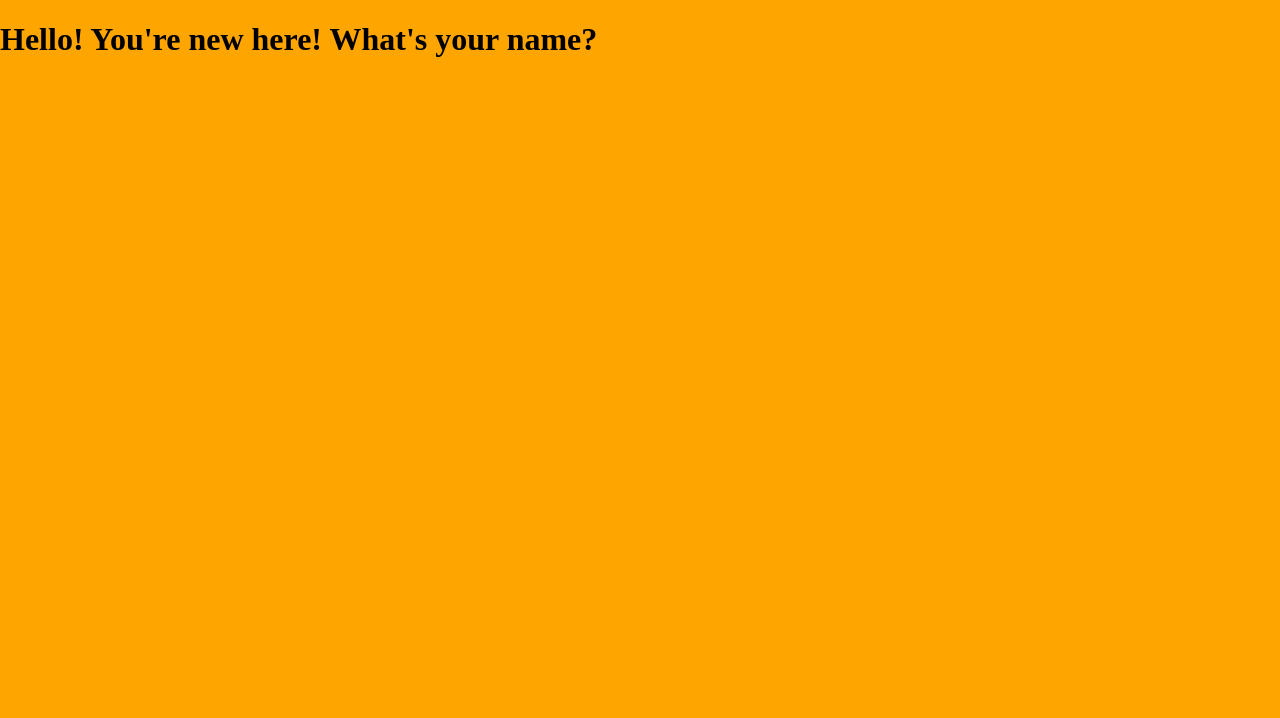
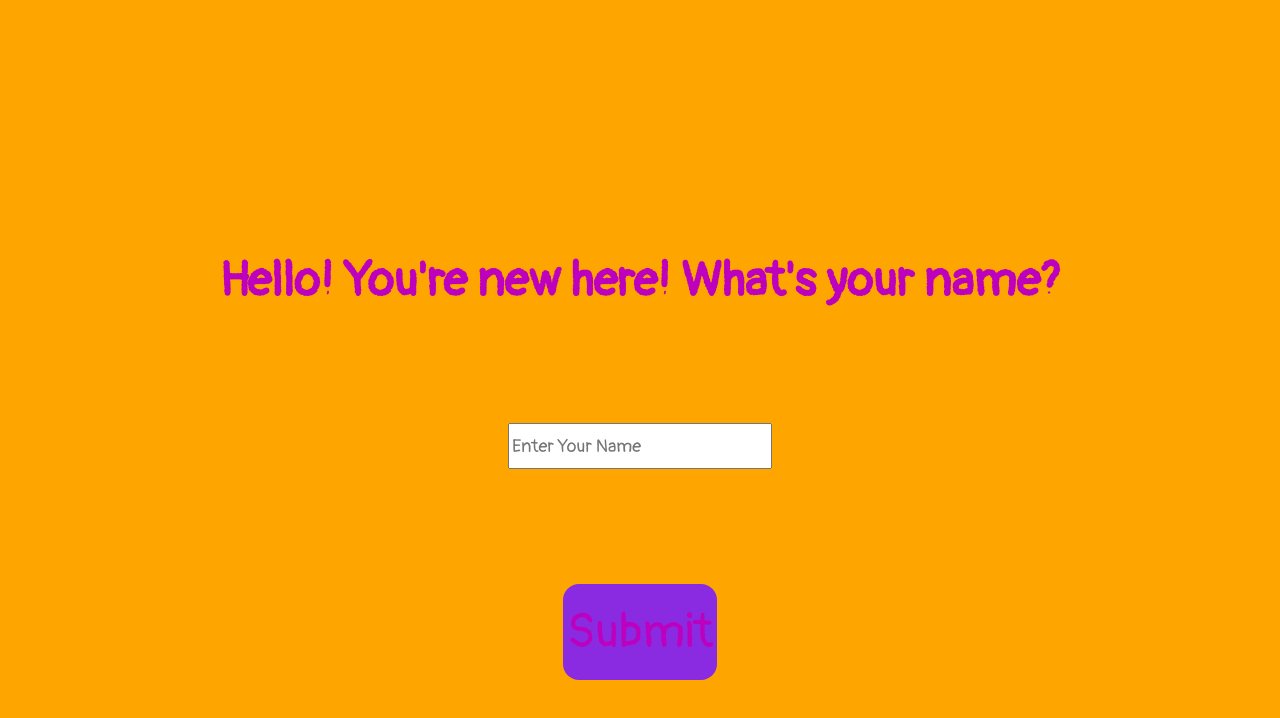
Before and after one commit to BassGI1/flashcards, a Vue app: page / in a window 1280 px wide. Shown: the top 718 px of the page. Built offline with nearby package versions, Linux system fonts and the light colour scheme.

Commit message:
got the welcome done (for now)

```diff
--- a/index.html
+++ b/index.html
@@ -5,8 +5,9 @@
     <meta name="viewport" content="width=device-width, initial-scale=1.0" />
     <title>Flash Cards</title>
     <link rel="shortcut icon" href="https://i.postimg.cc/MTgVD4MX/Flash-Card.png">
-    <script src="https://smtpjs.com/v3/smtp.js">
-    </script>
+    <link rel="preconnect" href="https://fonts.googleapis.com">
+    <link rel="preconnect" href="https://fonts.gstatic.com" crossorigin>
+    <link href="https://fonts.googleapis.com/css2?family=Pangolin&display=swap" rel="stylesheet">
   </head>
   <body>
     <div id="app"></div>
--- a/src/App.vue
+++ b/src/App.vue
@@ -3,30 +3,56 @@
     data() {
       return {
         data: JSON.parse(localStorage.getItem('CardDecks')),
-        User: null
+        renderWelcome: true,
+        User: null,
+        animateButton: false
       }
     },
     mounted() {
-
+      this.CheckIfNewUser()
     },
     methods: {
       CheckIfNewUser() {
-        if (data) {
-          this.User = data.User
+        if (this.data) {
+          this.User = this.data.User
+          this.renderWelcome = false
         }
+      },
+      FinishWelcome() {
+        this.animateButton = true
+        setTimeout(() => {
+          this.animateButton = false
+          this.renderWelcome = false
+        }, 5000)
       }
     }
   }
 </script>
 
-<template >
+<template>
   <div class="app">
-    <h1 v-if="!User">Hello! You're new here! What's your name?</h1>
+
+    <div v-if="renderWelcome" class="welcome">
+      <h1 v-if="renderWelcome" style="width: 100%; text-align: center; margin-top: -10vh;">Hello! You're new here! What's your name?</h1>
+      <input v-if="!animateButton" type="text" placeholder="Enter Your Name" v-model="User" class="inputName">
+      <input v-if="animateButton" type="text" placeholder="Enter Your Name" class="inputName" :value="User" onkeydown="return false">
+      <div class="startbutton" @click="FinishWelcome()" v-bind:class="{animateButton: animateButton}"> {{ !animateButton ? 'Submit' : '' }} </div>
+    </div>
+
+    <div v-if="!renderWelcome">
+      {{User}}
+    </div>
+
   </div>
 </template>
 
 <style scoped>
   .app{
+    color: rgb(189, 0, 189);
+    font-family: 'Pangolin', cursive;
+    display: flex;
+    justify-content: center;
+    align-items: center;
     position: absolute;
     left: 0px;
     top: 0px;
@@ -35,4 +61,66 @@
     overflow: hidden;
     background-color: orange;
   }
+  .welcome{
+    font-size: x-large;
+    display: flex;
+    justify-content: center;
+    align-items: center;
+    flex-wrap: wrap;
+  }
+  .startbutton{
+    position: absolute;
+    bottom: 15vh;
+    cursor: pointer;
+    font-size: 3rem;
+    background-color: blueviolet;
+    width: 12vw;
+    height: 12vh;
+    border-radius: 2vh;
+    display: flex;
+    justify-content: center;
+    align-items: center;
+    box-sizing: border-box;
+    background-clip: content-box
+  }
+  .animateButton{
+    animation: animateButton 0.5s both, animateButtonColour 3s infinite;
+  }
+  @keyframes animateButton{
+    0%{
+      width: 12vw;
+      height: 12vh;
+    }
+    100%{
+      width: 4vw;
+      height: 4vw;
+      border-radius: 50%;
+      padding: 2vw;
+      box-shadow: inset 0 0 0 2vw purple;
+    }
+  }
+  @keyframes animateButtonColour {
+    0%{
+      padding: 2vw;
+      box-shadow: inset 0 0 0 1vw purple;
+      cursor: default;
+    }
+    50%{
+      padding: 2vw;
+      box-shadow: inset 0 0 0 1vw rgb(15, 15, 147);
+      cursor: default;
+    }
+    100%{
+      padding: 2vw;
+      box-shadow: inset 0 0 0 1vw purple;
+      cursor: default;
+    }
+  }
+  .inputName{
+    margin-top: 10vh;
+    width: 20vw;
+    height: 5vh;
+    font-size: large;
+    font-family: 'Pangolin', cursive;
+  }
 </style>
```
